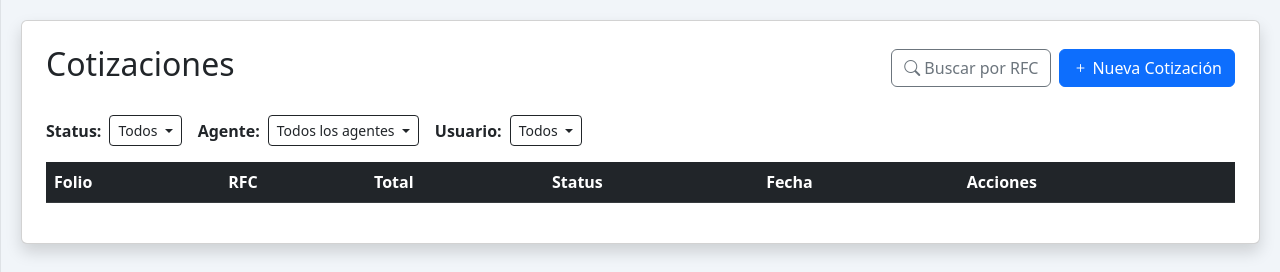
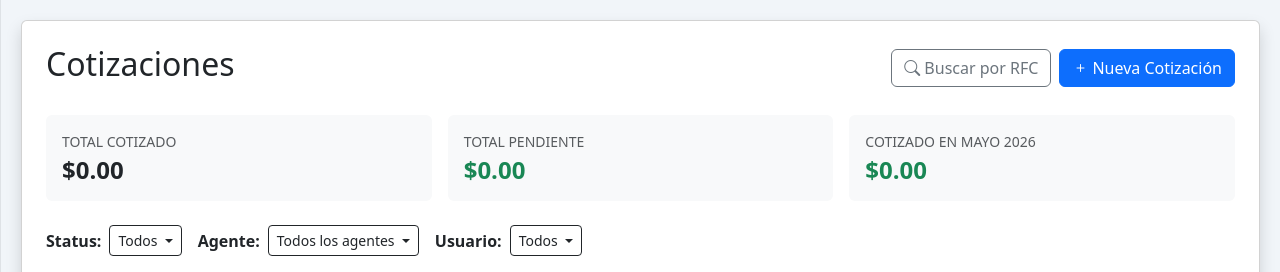
Before and after one commit to jairoo-dev/edgecom, a Django app: page /cotizaciones/ in a window 1280 px wide. Shown: the part 56-328 px from the top of the page. Run offline with Django 5.2, Linux system fonts and the light colour scheme; the visitor is signed in with stand-in values (Sample User, id 1); data comes from the database, SQL or seed files in the repository; data that the repository does not hold is empty; some libraries are stand-ins or nearby versions.

Commit message:
Fix: tarjetas de resumen en cotizaciones

```diff
--- a/cotizaciones/templates/cotizaciones/lista_cotizaciones.html
+++ b/cotizaciones/templates/cotizaciones/lista_cotizaciones.html
@@ -14,6 +14,30 @@
                 <a href="{% url 'agregar_cotizacion' %}" class="btn btn-primary">
                     <i class="bi bi-plus me-1"></i>Nueva Cotización
                 </a>
+            </div>
+        </div>
+
+        <!-- Tarjetas resumen -->
+        <div class="row g-3 mb-4">
+            <div class="col-md-4">
+                <div class="card border-0 bg-light p-3">
+                    <p class="text-muted small text-uppercase mb-1">Total Cotizado</p>
+                    <h4 class="fw-bold mb-0">${{ total_cotizado|moneda }}</h4>
+                </div>
+            </div>
+            <div class="col-md-4">
+                <div class="card border-0 bg-light p-3">
+                    <p class="text-muted small text-uppercase mb-1">Total Pendiente</p>
+                    <h4 class="fw-bold mb-0 {% if total_pendiente > 0 %}text-danger{% else %}text-success{% endif %}">
+                    ${{ total_pendiente|moneda }}
+                    </h4>
+                </div>
+            </div>
+            <div class="col-md-4">
+                <div class="card border-0 bg-light p-3">
+                    <p class="text-muted small text-uppercase mb-1">Cotizado en {{ mes_actual }}</p>
+                    <h4 class="fw-bold mb-0 text-success">${{ total_mes|moneda }}</h4>
+                </div>
             </div>
         </div>
 
--- a/cotizaciones/views.py
+++ b/cotizaciones/views.py
@@ -3,6 +3,7 @@ from django.contrib.auth.decorators import login_required
 from django.contrib.auth.models import User
 from django.http import JsonResponse, HttpResponse
 from django.template.loader import render_to_string
+from django.utils import timezone
 from decimal import Decimal
 import os
 from django.conf import settings
@@ -42,6 +43,25 @@ def lista_cotizaciones(request):
     agentes = Agente.objects.all()
     usuarios = User.objects.all().order_by('username') if (request.user.is_superuser or request.user.is_staff) else None
     form = CotizacionForm()
+    hoy = timezone.localdate()
+    meses_es = {
+        1: 'Enero', 2: 'Febrero', 3: 'Marzo', 4: 'Abril',
+        5: 'Mayo', 6: 'Junio', 7: 'Julio', 8: 'Agosto',
+        9: 'Septiembre', 10: 'Octubre', 11: 'Noviembre', 12: 'Diciembre'
+    }
+    mes_actual = f"{meses_es[hoy.month]} {hoy.year}"
+
+    # Cálculos dinámicos basados en tu lista de cotizaciones filtered
+    total_cotizado = sum(c.total for c in cotizaciones)
+
+    # Filtramos las pendientes (cambia 'PENDIENTE' por cómo lo tengas guardado en tus choices)
+    total_pendiente = sum(c.total for c in cotizaciones if c.status == 'PENDIENTE')
+
+    # Total acumulado creado en el mes actual
+    total_mes = sum(
+        c.total for c in cotizaciones
+        if c.fecha and c.fecha.year == hoy.year and c.fecha.month == hoy.month
+    )
     return render(request, 'cotizaciones/lista_cotizaciones.html', {
         'cotizaciones': cotizaciones,
         'form': form,
@@ -50,6 +70,10 @@ def lista_cotizaciones(request):
         'agente_filtro': agente_filtro,
         'status_filtro': status_filtro,
         'usuario_filtro': usuario_filtro,
+        'total_cotizado': total_cotizado,
+        'total_pendiente': total_pendiente,
+        'total_mes': total_mes,
+        'mes_actual': mes_actual,
     })
 
 @login_required(login_url='login')
--- a/facturas/templates/facturas/lista_facturas.html
+++ b/facturas/templates/facturas/lista_facturas.html
@@ -27,19 +27,19 @@
             <div class="col-md-4">
                 <div class="card border-0 bg-light p-3">
                     <p class="text-muted small text-uppercase mb-1">Total Facturado</p>
-                    <h4 class="fw-bold mb-0">${{ total_facturado|floatformat:2 }}</h4>
+                    <h4 class="fw-bold mb-0">${{ total_facturado|moneda }}</h4>
                 </div>
             </div>
             <div class="col-md-4">
                 <div class="card border-0 bg-light p-3">
                     <p class="text-muted small text-uppercase mb-1">Saldo Pendiente</p>
-                    <h4 class="fw-bold mb-0 {% if saldo_pendiente > 0 %}text-danger{% else %}text-success{% endif %}">${{ saldo_pendiente|floatformat:2 }}</h4>
+                    <h4 class="fw-bold mb-0 {% if saldo_pendiente > 0 %}text-danger{% else %}text-success{% endif %}">${{ saldo_pendiente|moneda }}</h4>
                 </div>
             </div>
             <div class="col-md-4">
                 <div class="card border-0 bg-light p-3">
                     <p class="text-muted small text-uppercase mb-1">Cobrado en {{ mes_actual }}</p>
-                    <h4 class="fw-bold mb-0 text-success">${{ total_mes|floatformat:2 }}</h4>
+                    <h4 class="fw-bold mb-0 text-success">${{ total_mes|moneda }}</h4>
                 </div>
             </div>
         </div>
--- a/productos/templates/productos/lista_productos.html
+++ b/productos/templates/productos/lista_productos.html
@@ -30,8 +30,10 @@
                     <td>{{ producto.unidad_sat }}</td>
                     <td>${{ producto.precio_unitario }}</td>
                     <td>
-                        <a href="{% url 'editar_producto' producto.sku %}" class="btn btn-warning btn-sm">Editar</a>
-                        <a href="{% url 'eliminar_producto' producto.sku %}" class="btn btn-danger btn-sm">Eliminar</a>
+                        <div class="d-flex flex-column gap-1">
+                            <a href="{% url 'editar_producto' producto.sku %}" class="btn btn-warning btn-sm">Editar</a>
+                            <a href="{% url 'eliminar_producto' producto.sku %}" class="btn btn-danger btn-sm">Eliminar</a>
+                        </div>
                     </td>
                 </tr>
                 {% endfor %}
```
Also changed, not shown: facturas/migrations/0008_factura_facturama_id_factura_forma_pago_and_more.py (added).
